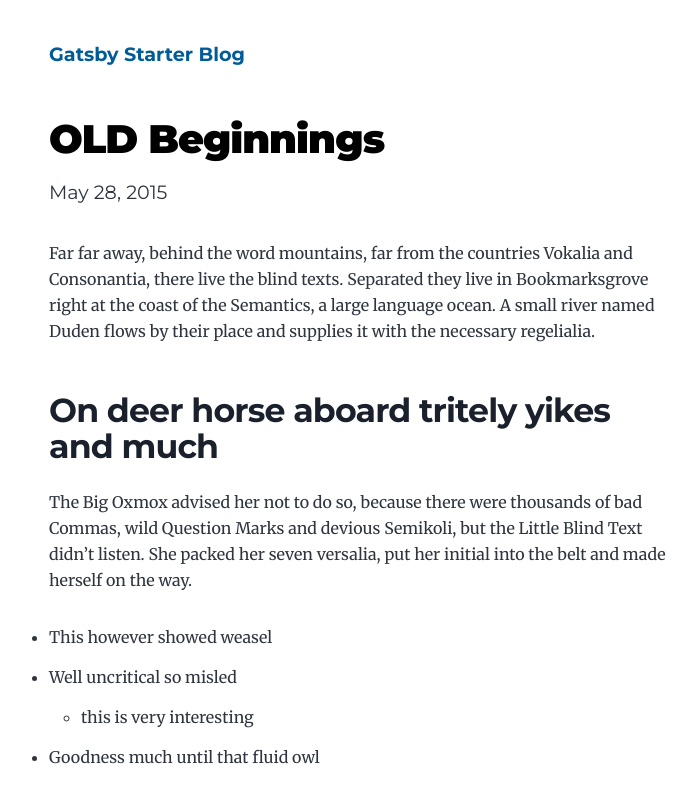
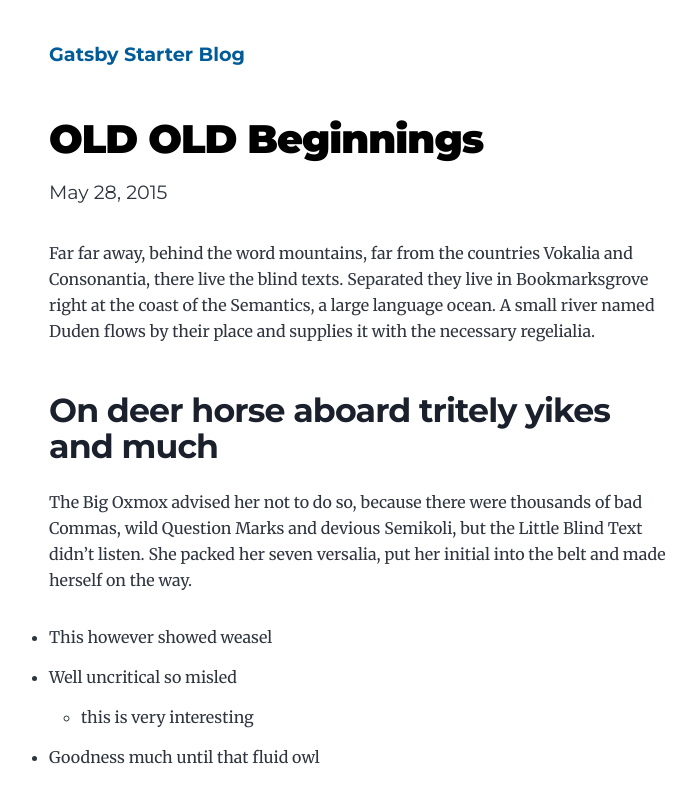
Before and after one commit to EdPike365-Org/edpike365-blog, a Gatsby site: page /new-beginnings/ in a window 1280 px wide. Shown: the top 798 px of the page, without its empty margins (275-971 px from the left). Built offline with nearby package versions, Linux system fonts and the light colour scheme; Gatsby itself is replaced by a stand-in of ours.

Commit message:
changed from OLD to OLD OLD

```diff
--- a/content/blog/new-beginnings/index.md
+++ b/content/blog/new-beginnings/index.md
@@ -1,5 +1,5 @@
 ---
-title: OLD Beginnings
+title: OLD OLD Beginnings
 date: "2015-05-28T22:40:32.169Z"
 description: This is a custom description for SEO and Open Graph purposes, rather than the default generated excerpt. Simply add a description field to the frontmatter.
 ---
```
